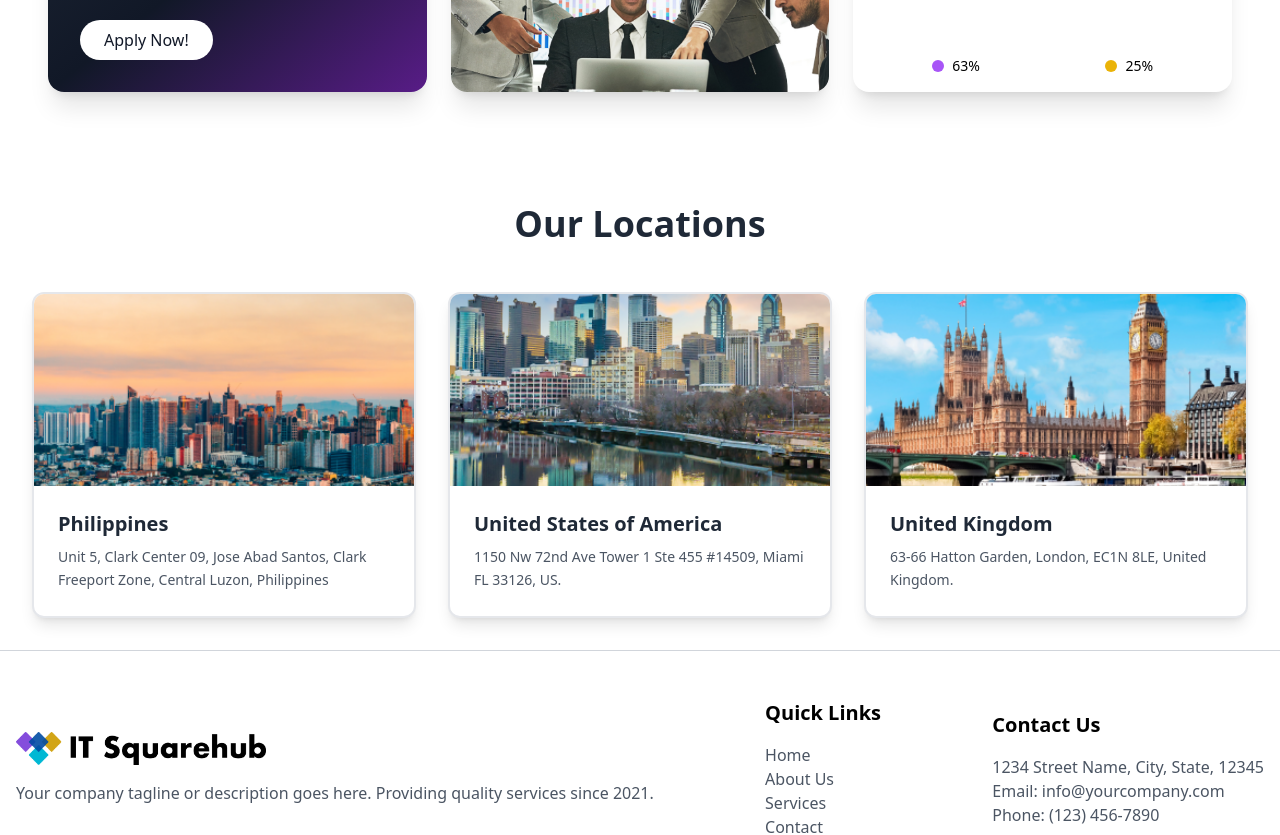
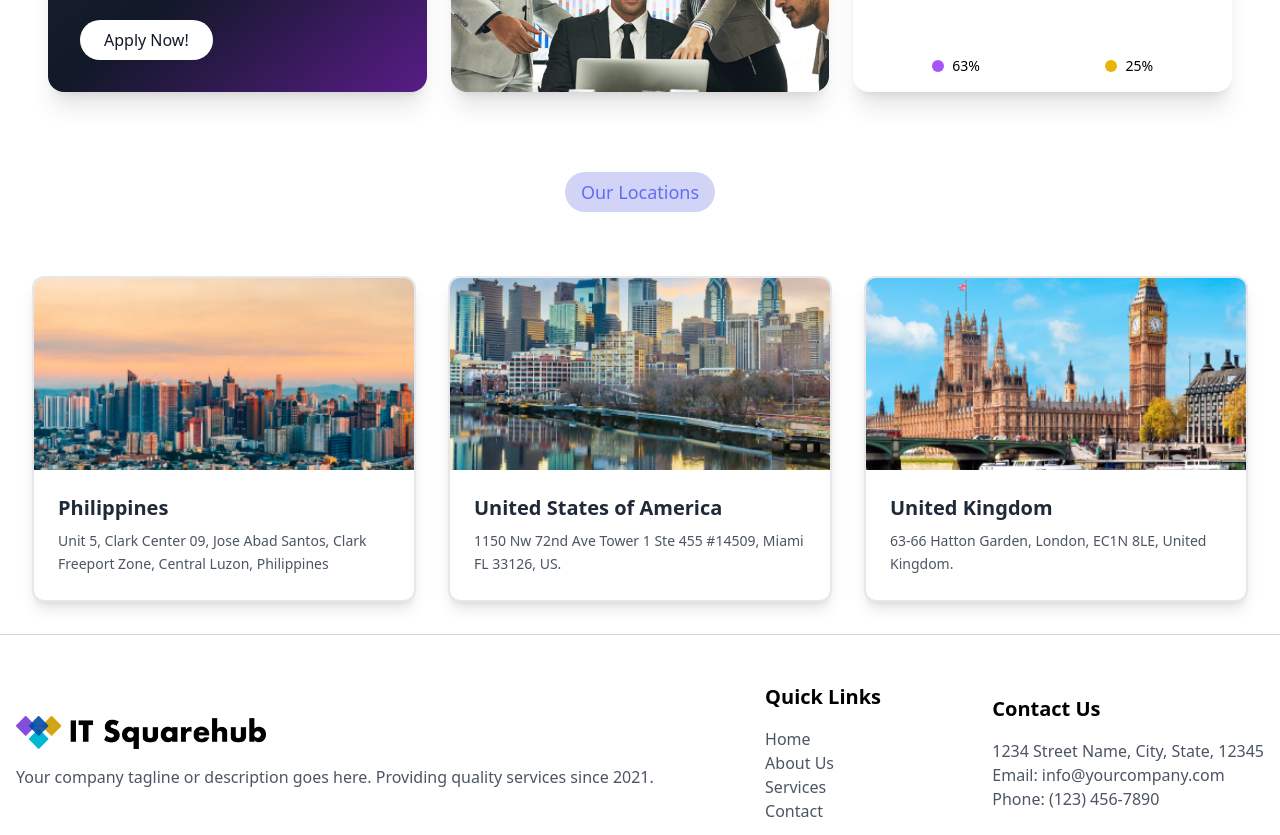
Before and after one commit to Kirifer/its.hub.website, a Nuxt app: page /contact in a window 1280 px wide. Shown: the part 1080-1915 px from the top of the page. Built offline with nearby package versions, Linux system fonts and the light colour scheme; a web font is replaced by a local one.

Commit message:
feat latest page v2

```diff
--- a/app/pages/blogs.vue
+++ b/app/pages/blogs.vue
@@ -4,7 +4,7 @@
   >
     <!-- Main Content -->
     <div
-      class="relative z-10 flex flex-col items-center justify-center min-h-screen px-4 py-20"
+      class="relative z-10 flex flex-col items-center justify-center min-h-screen px-4 py-2"
     >
       <!-- Blog Header Card -->
       <div
--- a/app/pages/careers.vue
+++ b/app/pages/careers.vue
@@ -4,7 +4,7 @@
   >
     <!-- Main Content -->
     <div
-      class="relative z-10 flex flex-col items-center justify-center min-h-screen px-4 py-20"
+      class="relative z-10 flex flex-col items-center justify-center min-h-screen px-4 py-12"
     >
       <h1 class="text-4xl sm:text-5xl md:text-6xl font-bold text-gray-900">
         Join us
--- a/app/pages/contact.vue
+++ b/app/pages/contact.vue
@@ -156,13 +156,15 @@
     </div>
   </div>
 
-  <div class="container mx-auto px-4 pt-12">
+  <div class="container mx-auto px-4 pt-4">
     <div class="px-4 py-8">
     <div class="container mx-auto">
       <!-- Header -->
       <div class="text-center mb-12">
-        <h2 class="text-4xl font-bold text-gray-800">Our Locations</h2>
-      </div>
+          <div class="inline-block px-4 py-1.5 bg-[#D1D4F6] text-[#616EF1] rounded-full text-base sm:text-lg font-normal mb-4">
+            <span>Our Locations</span>
+          </div>
+        </div>
 
       <!-- Locations Grid -->
       <div class="grid grid-cols-1 md:grid-cols-2 lg:grid-cols-3 gap-8 max-w-7xl mx-auto">
@@ -192,7 +194,7 @@
   </div>
     </div>
 
-  <Footer />
+  <!-- <Footer /> -->
 </template>
 
 <script setup lang="ts">
```
